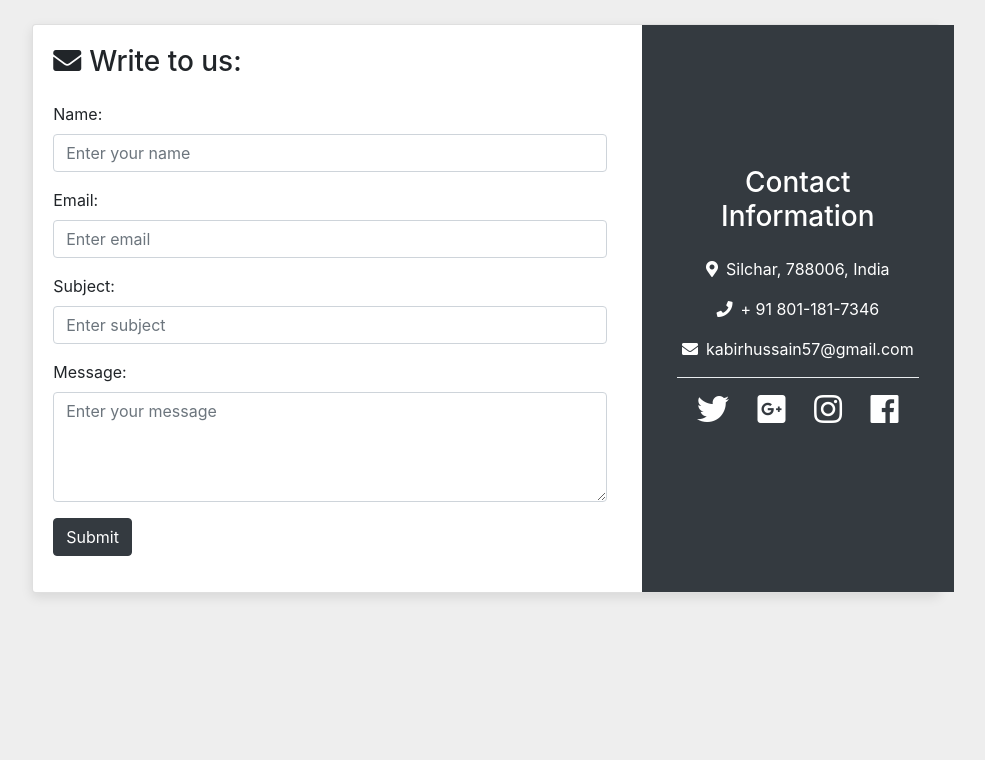
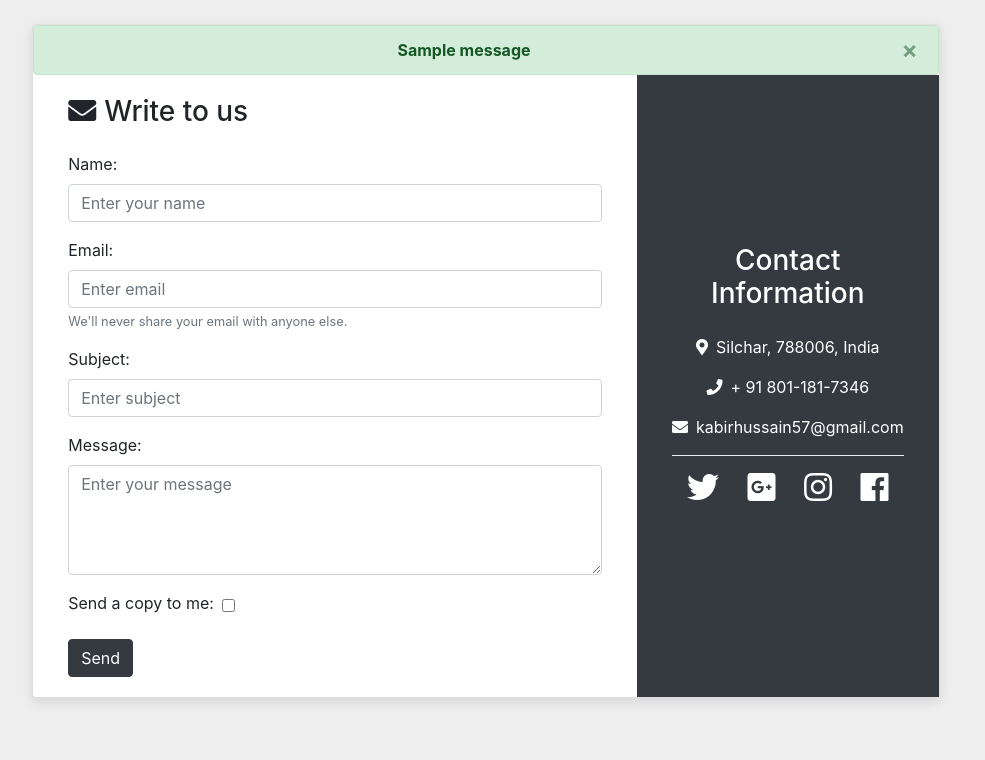
Before and after one commit to jabir15/acc-try, a Django app: page /contact/ in a window 1280 px wide. Shown: the part 58-818 px from the top of the page, without its empty margins (154-1139 px from the left). Run offline with Django 3.2, Linux system fonts and the light colour scheme; tables that the repository leaves empty hold one stand-in row (values such as "Sample post"); one stand-in notice (Sample message) is shown; some libraries are stand-ins or nearby versions.

Commit message:
added success alert after sending email

```diff
--- a/personal/forms.py
+++ b/personal/forms.py
@@ -1,10 +1,12 @@
 from django import forms
 
 class ContactForm(forms.Form):
+
     contact_name = forms.CharField(
         label='Name',
         max_length=100,
         required=True,
+        error_messages={'required': 'Please enter your name'},
         widget=forms.TextInput(
             attrs = {
                 'class':'form-control',
@@ -16,13 +18,15 @@ class ContactForm(forms.Form):
     contact_email = forms.EmailField(
         label='Email',
         required=True,
+        error_messages={'required': 'Please enter an email id', 'invalid': 'Please enter a proper email address'},
         widget=forms.TextInput(
             attrs = {
                 'class':'form-control',
                 'aria-describedby': 'emailHelp',
                 'placeholder': 'Enter email',
             }
-        )
+        ),
+        help_text = """<small id="emailHelp" class="form-text text-muted">We'll never share your email with anyone else.</small>""",
     )
     content_subject = forms.CharField(
         label='Subject',
@@ -47,3 +51,12 @@ class ContactForm(forms.Form):
             }
         )
     )
+    cc_myself = forms.BooleanField(
+        label='Send a copy to me',
+        required=False,
+        widget=forms.CheckboxInput(
+            attrs={
+                'class':'form-check-input m-2',
+            }
+        ),
+    )
--- a/personal/templates/personal/contact.html
+++ b/personal/templates/personal/contact.html
@@ -2,14 +2,23 @@
 
 <div class="container-fluid w-75">
     <div class="contactcard">
+        {% if messages %}
+        <div class="alert alert-success alert-dismissible fade show m-0 text-center" role="alert">
+            {% for message in messages %} <strong>{{ message }}</strong> {% endfor %}
+            <button type="button" class="close" data-dismiss="alert" aria-label="Close">
+                <span aria-hidden="true">&times;</span>
+            </button>
+        </div>
+        {% endif %}
+        <div class="container-fluid">
             <div class="row">
                 <div class="col-lg-8">
-                <div class="card-body form-group">
+                    <div class="card-body">
                         <h3 class="card-title mb-4">
-                        <i class="fas fa-envelope pr-2"></i>Write to us:</h3>
+                            <i class="fas fa-envelope pr-2"></i>Write to us</h3>
                         <form role="form" action="" method="POST">
                             {% csrf_token %} {{ form.as_p }}
-                        <button class="btn btn-dark" type="submit">Submit</button>
+                            <button class="btn btn-dark" type="submit">Send</button>
                         </form>
                     </div>
                 </div>
@@ -33,28 +42,28 @@
                         <hr class="dropdown-divider">
                         <ul class="list-inline text-center list-unstyled">
                             <li class="list-inline-item">
-                            <a class="p-2" href="https://www.twitter.com/">
+                                <a class="p-2" href="https://www.twitter.com/" target="_blank">
                                     <span style="font-size: 2em; color:white;">
                                         <i class="fab fa-twitter"></i>
                                     </span>
                                 </a>
                             </li>
                             <li class="list-inline-item">
-                            <a class="p-2" href="https://www.google.com/">
+                                <a class="p-2" href="https://www.google.com/" target="_blank">
                                     <span style="font-size: 2em; color:white;">
                                         <i class="fab fa-google-plus-square"> </i>
                                     </span>
                                 </a>
                             </li>
                             <li class="list-inline-item">
-                            <a class="p-2" href="https://www.instagram.com/">
+                                <a class="p-2" href="https://www.instagram.com/" target="_blank">
                                     <span style="font-size: 2em; color:white;">
                                         <i class="fab fa-instagram"> </i>
                                     </span>
                                 </a>
                             </li>
                             <li class="list-inline-item">
-                            <a class="p-2" href="https://www.facebook.com/">
+                                <a class="p-2" href="https://www.facebook.com/" target="_blank">
                                     <span style="font-size: 2em; color:white;">
                                         <i class="fab fa-facebook"> </i>
                                     </span>
@@ -66,5 +75,6 @@
             </div>
         </div>
     </div>
+</div>
 
 {% endblock %}
--- a/personal/views.py
+++ b/personal/views.py
@@ -1,3 +1,4 @@
+from django.contrib import messages
 from django.core.mail import send_mail, BadHeaderError
 from django.http import HttpResponse
 from django.shortcuts import render, redirect
@@ -23,23 +24,30 @@ def contact(request):
         form = ContactForm(request.POST)
 
         if form.is_valid():
-            contact_name = request.POST.get('contact_name','')
-            from_email = request.POST.get('contact_email','')
-            subject = request.POST.get('content_subject','')
-            message = request.POST.get('content','')
-            # contact_name = form.cleaned_data['contact_name']
-            # from_email = form.cleaned_data['contact_email']
-            # subject = form.cleaned_data['content_subject']
-            # message = form.cleaned_data['content']
+            # contact_name = request.POST.get('contact_name','')
+            # from_email = request.POST.get('contact_email','')
+            # subject = request.POST.get('content_subject','')
+            # message = request.POST.get('content','')
+            contact_name = form.cleaned_data['contact_name']
+            subject = form.cleaned_data['content_subject']
+            message = form.cleaned_data['content']
+            sender = form.cleaned_data['contact_email']
+            cc_myself = form.cleaned_data['cc_myself']
+
+            recipients = ['jabir.hussain.aec@gmail.com']
+            if cc_myself:
+                recipients.append(sender)
             try:
                 send_mail(
                     subject,
                     message,
-                    from_email,
-                    ['admin@example.com']
+                    sender,
+                    recipients
                 )
             except BadHeaderError:
                 return HttpResponse('Invalid header found.')
-            return redirect('index')
+            messages.success(
+                request, "Thank you! We will get back with you soon.")
+            return redirect('contact')
 
-    return render(request, 'personal/contact.html', {'form': form,})
+    return render(request, 'personal/contact.html', {'form': form, })
```
Also changed, not shown: personal/templates/personal/header.html (line endings or trailing spaces). Lines whose indentation alone changed are shown as unchanged.
